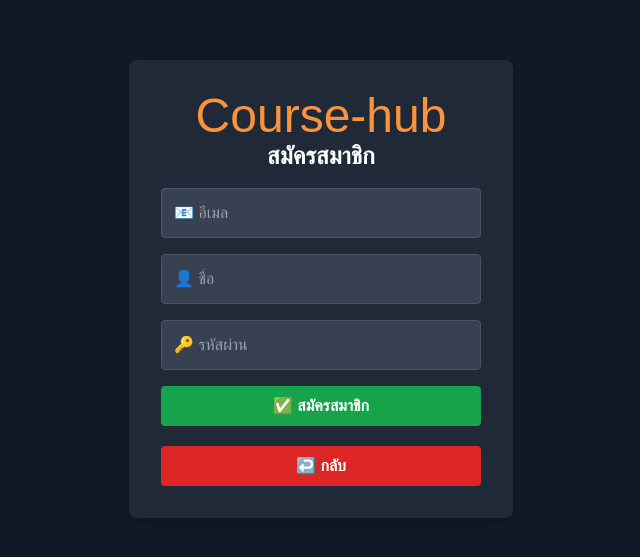
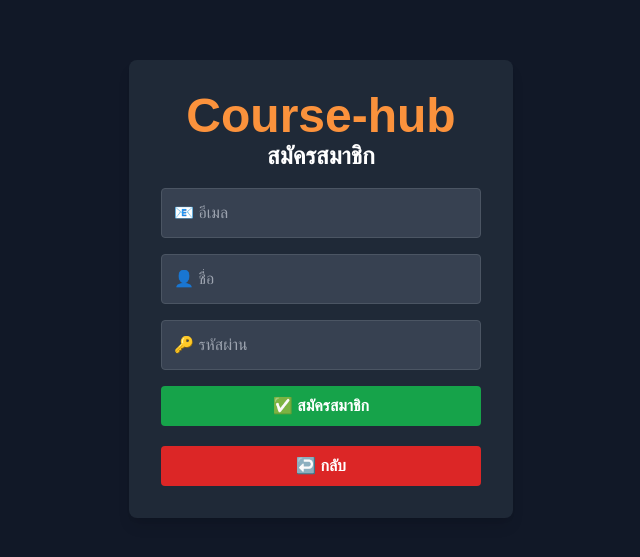
Before and after one commit to Supic-b006/Course-Hub, a Next.js app: page /signup in a window 1280 px wide. Shown: the part 111-668 px from the top of the page, without its empty margins (319-959 px from the left). Built offline with nearby package versions, Linux system fonts and the light colour scheme; no server answers.

Commit message:
signup fix after register

```diff
--- a/app/signup/page.tsx
+++ b/app/signup/page.tsx
@@ -10,6 +10,7 @@ export default function RegisterForm() {
         password: ""
     });
     const [message, setMessage] = useState("");
+    const [isRegistered, setIsRegistered] = useState(false); // ตรวจสอบว่าสมัครสำเร็จหรือไม่
 
     const handleChange = (e: React.ChangeEvent<HTMLInputElement>) => {
         setFormData({ ...formData, [e.target.name]: e.target.value });
@@ -18,7 +19,7 @@ export default function RegisterForm() {
     const handleRegister = async (e: React.FormEvent) => {
         e.preventDefault();
 
-        try{
+        try {
             const result = await fetch("/api/auth/signup", {
                 method: "POST",
                 headers: { "Content-Type": "application/json" },
@@ -26,11 +27,11 @@ export default function RegisterForm() {
             });
 
             if (result?.ok) {
-                setMessage("✅ เข้าสู่ระบบสำเร็จ!");
+                setIsRegistered(true); // ซ่อนฟอร์ม
                 return;
             }
             setMessage("❌ อีเมลหรือรหัสผ่านไม่ถูกต้อง");
-        }catch(error){
+        } catch (error) {
             console.log('error: ', error);
             setMessage("❌ เกิดข้อผิดพลาด กรุณาลองอีกครั้ง");
         }
@@ -38,12 +39,26 @@ export default function RegisterForm() {
 
     return (
         <div className="flex items-center justify-center min-h-screen bg-gray-900">
-            <div className="bg-gray-800 text-white p-8 rounded-lg shadow-lg w-96">
-                <h1 className = 'text-5xl blod text-orange-400 text-center'>Course-hub</h1>
-                <h2 className="text-2xl font-bold text-center mb-4">สมัครสมาชิก</h2>
+            <div className="bg-gray-800 text-white p-8 rounded-lg shadow-lg w-96 text-center">
+                <h1 className="text-5xl font-bold text-orange-400">Course-hub</h1>
+
+                {/* ถ้าสมัครเสร็จ ให้แสดงข้อความสำเร็จแทนฟอร์ม */}
+                {isRegistered ? (
+                    <div className="flex flex-col items-center">
+                        <h2 className="text-2xl font-bold text-green-400 mt-4">✅ สมัครสมาชิกสำเร็จ!</h2>
+                        <button
+                            className="mt-5 bg-blue-600 hover:bg-blue-700 text-white font-bold py-2 px-4 rounded transition duration-200"
+                            onClick={() => router.push("/signin")}
+                        >
+                            ↩️ กลับหน้า Login
+                        </button>
+                    </div>
+                ) : (
+                    <>
+                        <h2 className="text-2xl font-bold mb-4">สมัครสมาชิก</h2>
                         <form onSubmit={handleRegister} className="space-y-4">
                             <input
-                        className="w-full p-3 bg-gray-700 border border-gray-600 rounded text-white focus:outline-none focus:ring-2 focus:ring-blue-400 text-black"
+                                className="w-full p-3 bg-gray-700 border border-gray-600 rounded text-white focus:outline-none focus:ring-2 focus:ring-blue-400"
                                 type="email"
                                 name="email"
                                 placeholder="📧 อีเมล"
@@ -74,14 +89,16 @@ export default function RegisterForm() {
                             </button>
                         </form>
                         <button
-                        className="w-full bg-red-600 hover:bg-redd-700 text-white font-bold py-2 rounded transition duration-200 mt-5"
-                        onClick={()=> (router.push("/signin"))}
+                            className="w-full bg-red-600 hover:bg-red-700 text-white font-bold py-2 rounded transition duration-200 mt-5"
+                            onClick={() => router.push("/signin")}
                         >
                             ↩️ กลับ
                         </button>
+                    </>
+                )}
 
                 {message && (
-                        <p className={`mt-3 text-sm font-medium  ${message.startsWith("✅") ? "text-green-500" : "text-red-500"}`}>
+                    <p className={`mt-3 text-sm font-medium ${message.startsWith("✅") ? "text-green-500" : "text-red-500"}`}>
                         {message}
                     </p>
                 )}
```
Lines whose indentation alone changed are shown as unchanged.
